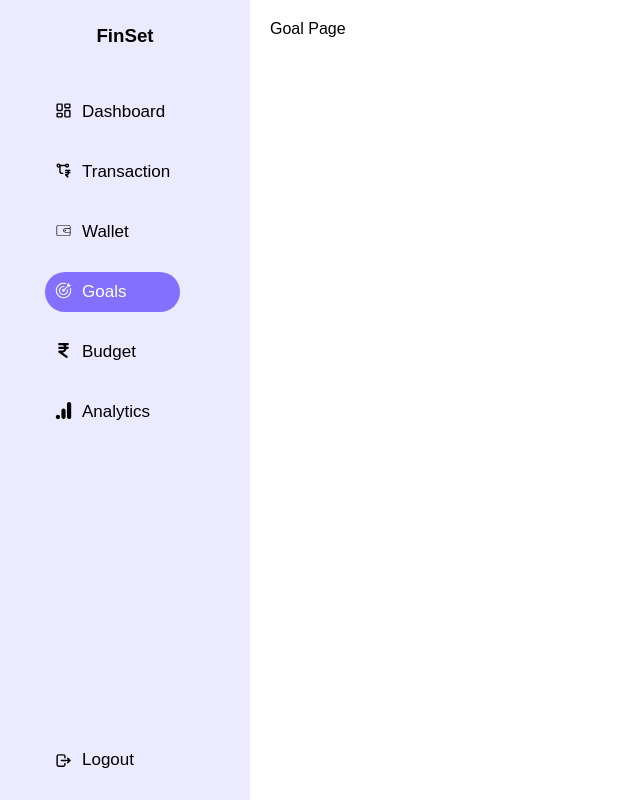
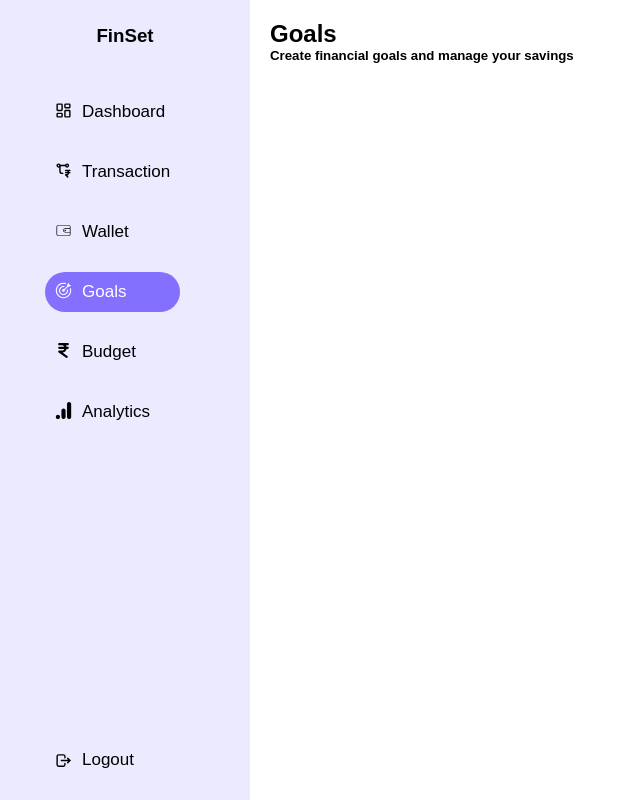
Before and after one commit to itsmearnab12/PROJECTS, a React (Vite) app in the folder Finance Tracker Application/Frontend/Finance Tracker Application/: page /Goals in a window 1280 px wide. Shown: the whole page, without its empty margins (0-640 px from the left). Built offline with nearby package versions, Linux system fonts and the light colour scheme.

Commit message:
Learning and Building

```diff
--- a/Finance Tracker Application/Frontend/Finance Tracker Application/src/components/charts/StatisticsChart.jsx
+++ b/Finance Tracker Application/Frontend/Finance Tracker Application/src/components/charts/StatisticsChart.jsx
@@ -32,14 +32,14 @@ const StatisticsChart = ({ transactions }) => {
         <div className="stats-container">
             <h3>Statistics</h3>
             <div className="chart-wrapper">
-                <ResponsiveContainer width="100%" height={250}>
+                <ResponsiveContainer width="100%" height={350}>
                     <PieChart>
                         <Pie
                             data={data}
-                            innerRadius={data}
                             innerRadius={70}
                             outerRadius={90}
                             paddingAngle={3}
+                            cornerRadius={10}
                             dataKey="value"
                         >
                             {data.map((entry, index) => (
--- a/Finance Tracker Application/Frontend/Finance Tracker Application/src/components/transactions/RecentTransactions.css
+++ b/Finance Tracker Application/Frontend/Finance Tracker Application/src/components/transactions/RecentTransactions.css
@@ -2,7 +2,7 @@
     padding: 20px;
     border-radius: 30px;
     border: 1px solid gray;
-    width: 60%;
+    /* width: 60%; */
 }
 
 .recent-header{
--- a/Finance Tracker Application/Frontend/Finance Tracker Application/src/pages/DashboardPage.jsx
+++ b/Finance Tracker Application/Frontend/Finance Tracker Application/src/pages/DashboardPage.jsx
@@ -80,7 +80,7 @@ export function DashboardPage() {
             <div className="chart-section">
                 <MoneyFlowChart transactions={transactions} />
             </div>
-            <div>
+            <div className="recettransaction">
                 <RecentTransactions transactions={transactions} />
             </div>
         </div>
--- a/Finance Tracker Application/Frontend/Finance Tracker Application/src/pages/Dashboardpage.css
+++ b/Finance Tracker Application/Frontend/Finance Tracker Application/src/pages/Dashboardpage.css
@@ -15,3 +15,7 @@
     margin: 10px 0;
     max-width: 730px;
 }
+
+.recettransaction{
+    width: 60%;
+}
--- a/Finance Tracker Application/Frontend/Finance Tracker Application/src/pages/GoalPage.jsx
+++ b/Finance Tracker Application/Frontend/Finance Tracker Application/src/pages/GoalPage.jsx
@@ -1,7 +1,10 @@
 export function GoalPage(){
     return(
         <>
-        Goal Page
+        <div>
+            <h2>Goals</h2>
+            <h5>Create financial goals and manage your savings</h5>
+        </div>
         </>
     );
 }
--- a/Finance Tracker Application/Frontend/Finance Tracker Application/src/pages/Walletpage.css
+++ b/Finance Tracker Application/Frontend/Finance Tracker Application/src/pages/Walletpage.css
@@ -8,7 +8,7 @@
     flex: 2;
     display: flex;
     flex-direction: column;
-    gap: 20px;
+    gap: 10px;
 }
 
 .Walletpage-right {
```
Also changed, not shown: Finance Tracker Application/Frontend/Finance Tracker Application/src/components/charts/MoneyFlowChart.jsx (+5 -5 lines).
